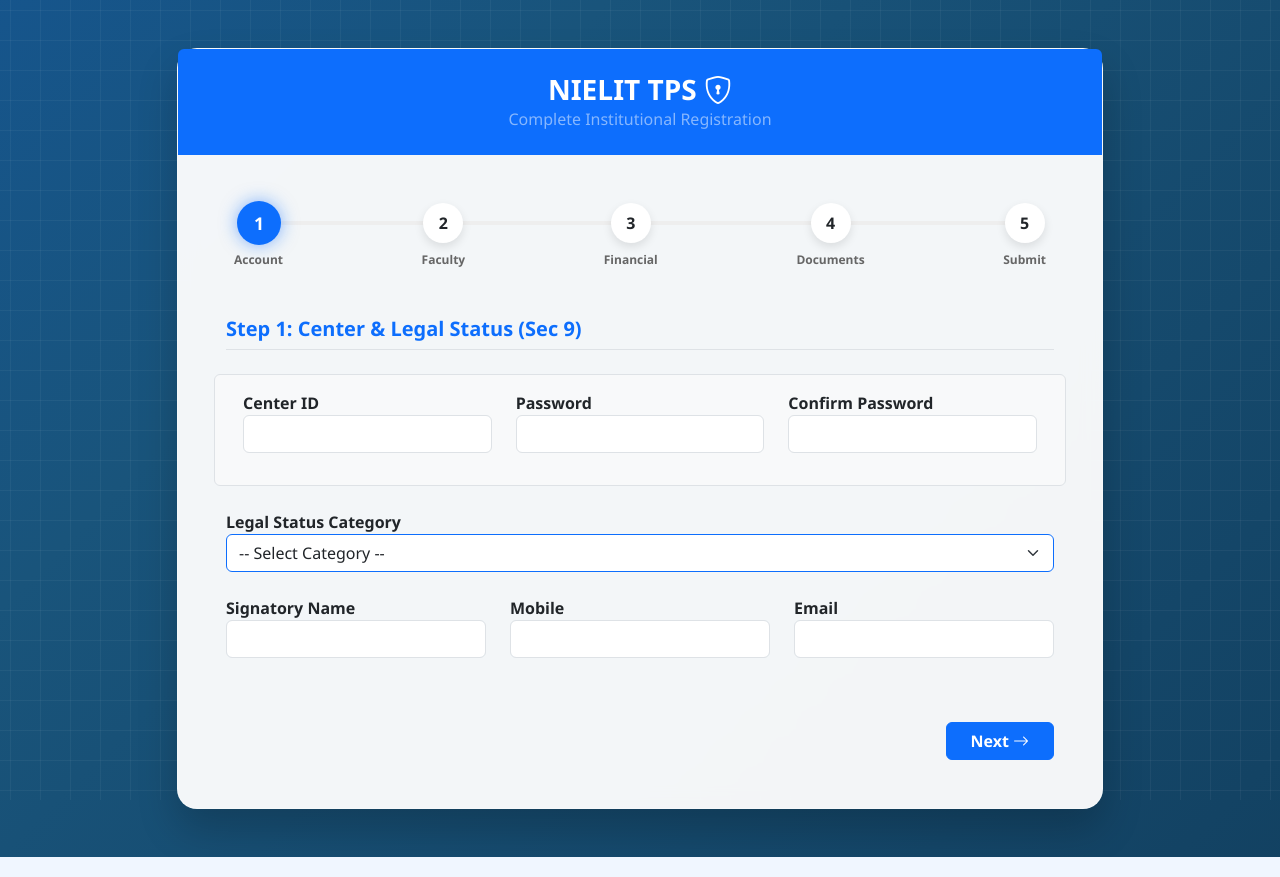
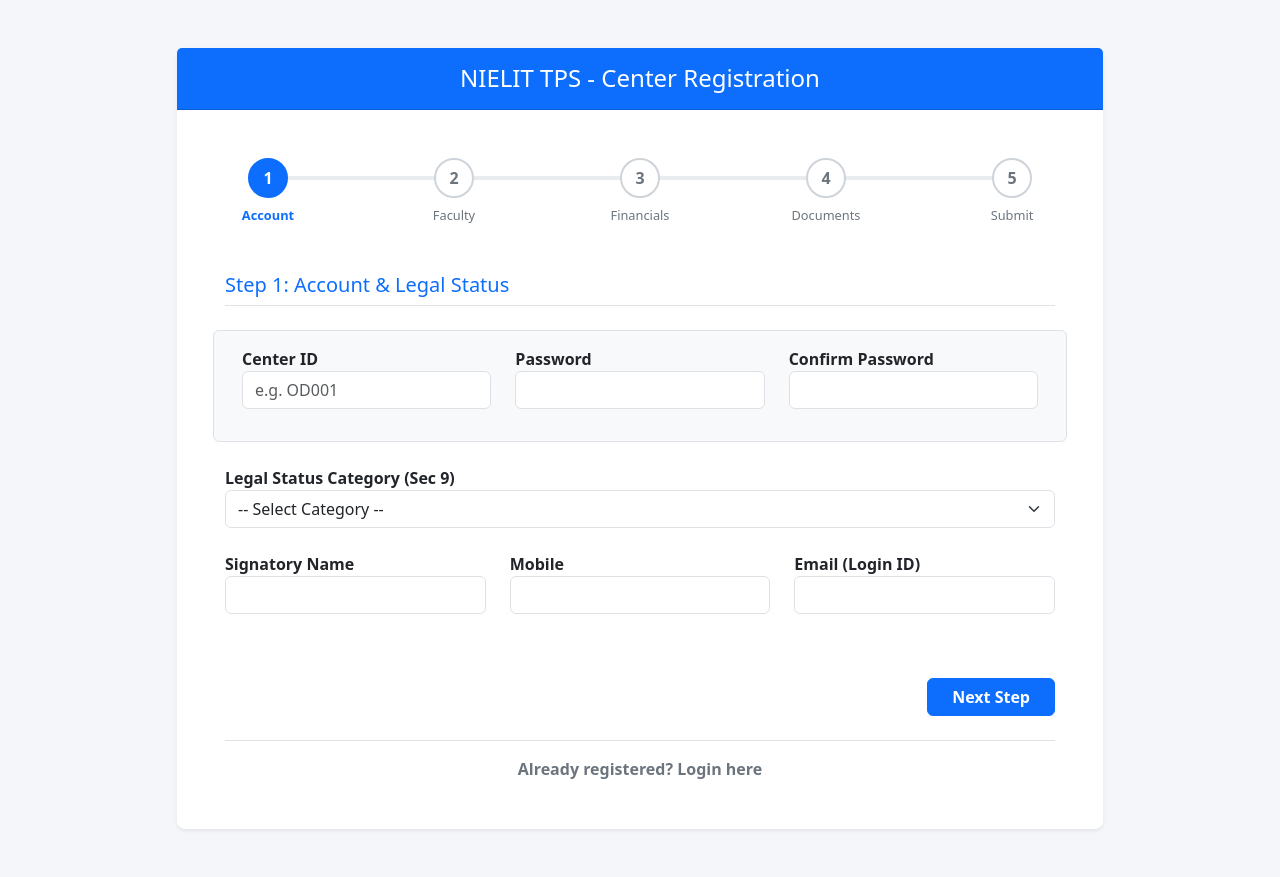
Before and after one commit to nielitadmin/tpms, a PHP site: page /tp/tp_signup.php in a window 1280 px wide. Run offline with PHP 8.4, Linux system fonts and the light colour scheme.

Commit message:
ui: revert to simple, clean bootstrap design for better performance and professional look

```diff
--- a/tp/tp_signup.php
+++ b/tp/tp_signup.php
@@ -6,7 +6,6 @@ $message = '';
 $messageType = '';
 
 if ($_SERVER["REQUEST_METHOD"] == "POST") {
-    // Basic Data Extraction
     $center_id = $_POST['center_id'];
     $password = $_POST['password'];
     $confirm_password = $_POST['confirm_password'];
@@ -15,7 +14,6 @@ if ($_SERVER["REQUEST_METHOD"] == "POST") {
         $message = "Passwords do not match!";
         $messageType = "danger";
     } else {
-        // Backend logic for saving 10MB files will go here
         $message = "Registration request sent successfully! Waiting for Admin approval.";
         $messageType = "success";
     }
@@ -27,91 +25,67 @@ if ($_SERVER["REQUEST_METHOD"] == "POST") {
     <meta charset="UTF-8">
     <title>Complete TP Registration - NIELIT TPS</title>
     <link href="https://cdn.jsdelivr.net/npm/bootstrap@5.3.0/dist/css/bootstrap.min.css" rel="stylesheet">
-    <link rel="stylesheet" href="https://cdn.jsdelivr.net/npm/bootstrap-icons@1.10.5/font/bootstrap-icons.css">
     <style>
-        body {
-            margin: 0;
-            font-family: 'Segoe UI', sans-serif;
-            background: linear-gradient(-45deg, #0d324d, #19547b, #0a58ca, #00d2ff);
-            background-size: 400% 400%;
-            animation: gradientBG 15s ease infinite;
-            min-height: 100vh;
-        }
-        @keyframes gradientBG {
-            0% { background-position: 0% 50%; }
-            50% { background-position: 100% 50%; }
-            100% { background-position: 0% 50%; }
-        }
-        .bg-overlay {
-            position: fixed;
-            top: 0; left: 0; width: 100%; height: 100%;
-            background-image: linear-gradient(rgba(255,255,255,0.05) 1px, transparent 1px), linear-gradient(90deg, rgba(255,255,255,0.05) 1px, transparent 1px);
-            background-size: 30px 30px;
-            z-index: -1;
-            animation: panGrid 20s linear infinite;
-        }
-        @keyframes panGrid { from { background-position: 0 0; } to { background-position: 30px 30px; } }
-        .glass-card {
-            background: rgba(255, 255, 255, 0.95);
-            backdrop-filter: blur(10px);
-            border-radius: 20px;
-            border: 1px solid rgba(255, 255, 255, 0.3);
-            box-shadow: 0 20px 40px rgba(0,0,0,0.2);
-            transition: transform 0.3s ease;
-        }
+        body { background-color: #f4f6f9; }
+
         .step-indicator {
             width: 40px; height: 40px; border-radius: 50%;
             display: flex; align-items: center; justify-content: center;
-            font-weight: bold; background: white; margin: 0 auto;
-            box-shadow: 0 4px 10px rgba(0,0,0,0.1);
+            font-weight: bold; background-color: white;
+            border: 2px solid #ced4da; color: #6c757d;
+            margin: 0 auto; z-index: 2; position: relative;
         }
-        .step-active { background: #0d6efd; color: white; transform: scale(1.1); box-shadow: 0 0 15px rgba(13, 110, 253, 0.5); }
-        .step-completed { background: #198754; color: white; }
-        .step-label { font-size: 0.75rem; margin-top: 8px; text-align: center; color: #666; font-weight: 600; }
-        .form-step { display: none; animation: fadeIn 0.5s ease; }
-        .form-step.active { display: block; }
-        @keyframes fadeIn { from { opacity: 0; transform: translateY(10px); } to { opacity: 1; transform: translateY(0); } }
+        .step-active { background-color: #0d6efd; color: white; border-color: #0d6efd; }
+        .step-completed { background-color: #198754; color: white; border-color: #198754; }
+        .step-label { font-size: 0.8rem; margin-top: 8px; text-align: center; color: #6c757d; font-weight: 500; }
+        .active-label { color: #0d6efd; font-weight: bold; }
+
+        .form-step { display: none; }
+        .form-step.active { display: block; animation: fadeIn 0.4s; }
+        @keyframes fadeIn { from { opacity: 0; } to { opacity: 1; } }
     </style>
 </head>
 <body class="py-5">
-<div class="bg-overlay"></div>
+
 <div class="container">
     <div class="row justify-content-center">
         <div class="col-lg-10">
-            <div class="glass-card">
-                <div class="bg-primary text-white text-center py-4 rounded-top" style="border-radius: 20px 20px 0 0;">
-                    <h3 class="mb-0 fw-bold">NIELIT TPS <i class="bi bi-shield-lock"></i></h3>
-                    <p class="mb-0 text-white-50">Complete Institutional Registration</p>
+            <div class="card shadow-sm border-0 rounded-3">
+                <div class="card-header bg-primary text-white text-center py-3">
+                    <h4 class="mb-0">NIELIT TPS - Center Registration</h4>
                 </div>
                 <div class="card-body p-4 p-md-5">
+
                     <?php if($message): ?>
-                        <div class="alert alert-<?= $messageType ?> rounded-3 shadow-sm"><?= $message ?></div>
+                        <div class="alert alert-<?= $messageType ?>"><?= $message ?></div>
                     <?php endif; ?>
 
                     <div class="position-relative mb-5 px-2">
-                        <div class="progress" style="height: 4px; top: 18px; position: absolute; width: 90%; left: 5%; background: #eee;">
-                            <div class="progress-bar bg-primary" id="progressBar" style="width: 0%; transition: 0.5s;"></div>
+                        <div class="progress" style="height: 4px; top: 18px; position: absolute; width: 90%; left: 5%; z-index: 1;">
+                            <div class="progress-bar bg-primary" id="progressBar" style="width: 0%; transition: width 0.4s;"></div>
                         </div>
                         <div class="d-flex justify-content-between position-relative" style="z-index: 2;">
-                            <div><div class="step-indicator step-active" id="ind-1">1</div><div class="step-label" id="lbl-1">Account</div></div>
-                            <div><div class="step-indicator" id="ind-2">2</div><div class="step-label" id="lbl-2">Faculty</div></div>
-                            <div><div class="step-indicator" id="ind-3">3</div><div class="step-label" id="lbl-3">Financial</div></div>
-                            <div><div class="step-indicator" id="ind-4">4</div><div class="step-label" id="lbl-4">Documents</div></div>
-                            <div><div class="step-indicator" id="ind-5">5</div><div class="step-label" id="lbl-5">Submit</div></div>
+                            <div style="width: 70px;"><div class="step-indicator step-active" id="ind-1">1</div><div class="step-label active-label" id="lbl-1">Account</div></div>
+                            <div style="width: 70px;"><div class="step-indicator" id="ind-2">2</div><div class="step-label" id="lbl-2">Faculty</div></div>
+                            <div style="width: 70px;"><div class="step-indicator" id="ind-3">3</div><div class="step-label" id="lbl-3">Financials</div></div>
+                            <div style="width: 70px;"><div class="step-indicator" id="ind-4">4</div><div class="step-label" id="lbl-4">Documents</div></div>
+                            <div style="width: 70px;"><div class="step-indicator" id="ind-5">5</div><div class="step-label" id="lbl-5">Submit</div></div>
                         </div>
                     </div>
 
                     <form id="signupForm" method="POST" action="" enctype="multipart/form-data">
+
                         <div class="form-step active" id="step-0">
-                            <h5 class="border-bottom pb-2 mb-4 text-primary fw-bold">Step 1: Center & Legal Status (Sec 9)</h5>
+                            <h5 class="border-bottom pb-2 mb-4 text-primary">Step 1: Account & Legal Status</h5>
                             <div class="row bg-light p-3 rounded mb-4 border">
-                                <div class="col-md-4 mb-3"><label class="fw-bold">Center ID</label><input type="text" name="center_id" class="form-control" required></div>
+                                <div class="col-md-4 mb-3"><label class="fw-bold">Center ID</label><input type="text" name="center_id" class="form-control" required placeholder="e.g. OD001"></div>
                                 <div class="col-md-4 mb-3"><label class="fw-bold">Password</label><input type="password" name="password" class="form-control" required minlength="6"></div>
                                 <div class="col-md-4 mb-3"><label class="fw-bold">Confirm Password</label><input type="password" name="confirm_password" class="form-control" required></div>
                             </div>
+
                             <div class="mb-4">
-                                <label class="fw-bold">Legal Status Category</label>
-                                <select name="legal_status" class="form-select border-primary" required>
+                                <label class="fw-bold">Legal Status Category (Sec 9)</label>
+                                <select name="legal_status" class="form-select" required>
                                     <option value="">-- Select Category --</option>
                                     <option value="proprietorship">Proprietorship Concern</option>
                                     <option value="partnership">Partnership</option>
@@ -120,61 +94,66 @@ if ($_SERVER["REQUEST_METHOD"] == "POST") {
                                     <option value="company">Company</option>
                                 </select>
                             </div>
+
                             <div class="row">
                                 <div class="col-md-4 mb-3"><label class="fw-bold">Signatory Name</label><input type="text" name="sig_name" class="form-control" required></div>
                                 <div class="col-md-4 mb-3"><label class="fw-bold">Mobile</label><input type="text" name="sig_mobile" class="form-control" required></div>
-                                <div class="col-md-4 mb-3"><label class="fw-bold">Email</label><input type="email" name="sig_email" class="form-control" required></div>
+                                <div class="col-md-4 mb-3"><label class="fw-bold">Email (Login ID)</label><input type="email" name="sig_email" class="form-control" required></div>
                             </div>
                         </div>
 
                         <div class="form-step" id="step-1">
-                            <h5 class="border-bottom pb-2 mb-4 text-primary fw-bold">Step 2: Faculty & Infrastructure</h5>
+                            <h5 class="border-bottom pb-2 mb-4 text-primary">Step 2: Faculty & Infrastructure</h5>
                             <div class="row mb-4">
                                 <div class="col-md-4 mb-3"><label class="fw-bold">Carpet Area (Sq ft)</label><input type="number" name="infra_area" class="form-control" required></div>
-                                <div class="col-md-4 mb-3"><label class="fw-bold">Labs</label><input type="number" name="infra_labs" class="form-control" required></div>
-                                <div class="col-md-4 mb-3"><label class="fw-bold">Premise</label><select name="premise_type" class="form-select" required><option value="Owned">Owned</option><option value="Rented">Rented</option></select></div>
+                                <div class="col-md-4 mb-3"><label class="fw-bold">Computer Labs</label><input type="number" name="infra_labs" class="form-control" required></div>
+                                <div class="col-md-4 mb-3"><label class="fw-bold">Premise Type</label><select name="premise_type" class="form-select" required><option value="Owned">Owned</option><option value="Rented">Rented</option></select></div>
                             </div>
                             <h6 class="text-secondary fw-bold">Primary Faculty (Sec 12)</h6>
                             <div class="row">
                                 <div class="col-md-6 mb-3"><input type="text" name="fac_name[]" class="form-control" placeholder="Faculty Name" required></div>
-                                <div class="col-md-6 mb-3"><input type="text" name="fac_qual[]" class="form-control" placeholder="Qualification" required></div>
+                                <div class="col-md-6 mb-3"><input type="text" name="fac_qual[]" class="form-control" placeholder="Qualification (e.g., OSCIT)" required></div>
                             </div>
                         </div>
 
                         <div class="form-step" id="step-2">
-                            <h5 class="border-bottom pb-2 mb-4 text-primary fw-bold">Step 3: Financial Details (Sec 14)</h5>
+                            <h5 class="border-bottom pb-2 mb-4 text-primary">Step 3: Financial Details (Sec 14)</h5>
                             <div class="row">
-                                <div class="col-md-6 mb-3"><label class="fw-bold">Ending Year</label><input type="number" name="fin_year" class="form-control" required></div>
-                                <div class="col-md-6 mb-3"><label class="fw-bold">Turnover (₹)</label><input type="text" name="fin_turnover" class="form-control" required></div>
+                                <div class="col-md-6 mb-3"><label class="fw-bold">Financial Ending Year</label><input type="number" name="fin_year" class="form-control" required placeholder="e.g. 2024"></div>
+                                <div class="col-md-6 mb-3"><label class="fw-bold">Annual Turnover (₹)</label><input type="text" name="fin_turnover" class="form-control" required></div>
                                 <div class="col-md-6 mb-3"><label class="fw-bold">Students Placed</label><input type="number" name="fin_placed" class="form-control" required></div>
                             </div>
                         </div>
 
                         <div class="form-step" id="step-3">
-                            <h5 class="border-bottom pb-2 mb-4 text-primary fw-bold">Step 4: Documents (Sec 17)</h5>
-                            <div class="alert alert-warning small">Max size: 10MB per file.</div>
+                            <h5 class="border-bottom pb-2 mb-4 text-primary">Step 4: Upload Documents (Sec 17)</h5>
+                            <div class="alert alert-warning small">Upload PDF/JPG formats. Max size: 10MB per file.</div>
                             <div class="row">
-                                <div class="col-md-6 mb-3"><label class="small fw-bold">1. ID Proof</label><input type="file" name="doc_id" class="form-control" required></div>
-                                <div class="col-md-6 mb-3"><label class="small fw-bold">2. Signature</label><input type="file" name="doc_sig" class="form-control" required></div>
+                                <div class="col-md-6 mb-3"><label class="small fw-bold">1. Authorized ID Proof</label><input type="file" name="doc_id" class="form-control" required></div>
+                                <div class="col-md-6 mb-3"><label class="small fw-bold">2. Signatory Signature</label><input type="file" name="doc_sig" class="form-control" required></div>
                                 <div class="col-md-6 mb-3"><label class="small fw-bold">3. Layout Map</label><input type="file" name="doc_map" class="form-control" required></div>
                                 <div class="col-md-6 mb-3"><label class="small fw-bold">4. Building Photos</label><input type="file" name="doc_photos" class="form-control" required></div>
                             </div>
                         </div>
 
                         <div class="form-step" id="step-4">
-                            <h5 class="border-bottom pb-2 mb-4 text-primary fw-bold">Step 5: Final Review</h5>
+                            <h5 class="border-bottom pb-2 mb-4 text-primary">Step 5: Final Review</h5>
                             <div class="form-check mb-4">
                                 <input class="form-check-input" type="checkbox" required>
-                                <label class="form-check-label fw-bold">I confirm all information is authentic according to NIELIT standards.</label>
+                                <label class="form-check-label fw-bold">I confirm all uploaded information is authentic according to NIELIT standards.</label>
                             </div>
-                            <button type="submit" class="btn btn-success btn-lg w-100 fw-bold">Finish Registration</button>
+                            <button type="submit" class="btn btn-success btn-lg w-100 fw-bold">Submit Application</button>
                         </div>
 
                         <div class="d-flex justify-content-between mt-5">
                             <button type="button" class="btn btn-secondary px-4 fw-bold" id="prevBtn" onclick="nextPrev(-1)" style="display: none;">Back</button>
-                            <button type="button" class="btn btn-primary px-4 fw-bold ms-auto" id="nextBtn" onclick="nextPrev(1)">Next <i class="bi bi-arrow-right"></i></button>
+                            <button type="button" class="btn btn-primary px-4 fw-bold ms-auto" id="nextBtn" onclick="nextPrev(1)">Next Step</button>
                         </div>
                     </form>
+
+                    <div class="text-center mt-4 border-top pt-3">
+                        <a href="../login.php" class="text-decoration-none text-secondary fw-bold">Already registered? Login here</a>
+                    </div>
                 </div>
             </div>
         </div>
@@ -212,8 +191,19 @@ if ($_SERVER["REQUEST_METHOD"] == "POST") {
         document.getElementById("progressBar").style.width = percent + "%";
         for (let i = 0; i < steps.length; i++) {
             const ind = document.getElementById("ind-" + (i+1));
-            ind.className = "step-indicator" + (i < n ? " step-completed" : (i == n ? " step-active" : ""));
-            ind.innerHTML = i < n ? "✓" : i + 1;
+            const lbl = document.getElementById("lbl-" + (i+1));
+            ind.className = "step-indicator";
+            lbl.className = "step-label";
+            if (i < n) {
+                ind.classList.add("step-completed");
+                ind.innerHTML = "✓";
+            } else if (i === n) {
+                ind.classList.add("step-active");
+                lbl.classList.add("active-label");
+                ind.innerHTML = i + 1;
+            } else {
+                ind.innerHTML = i + 1;
+            }
         }
     }
 </script>
```
